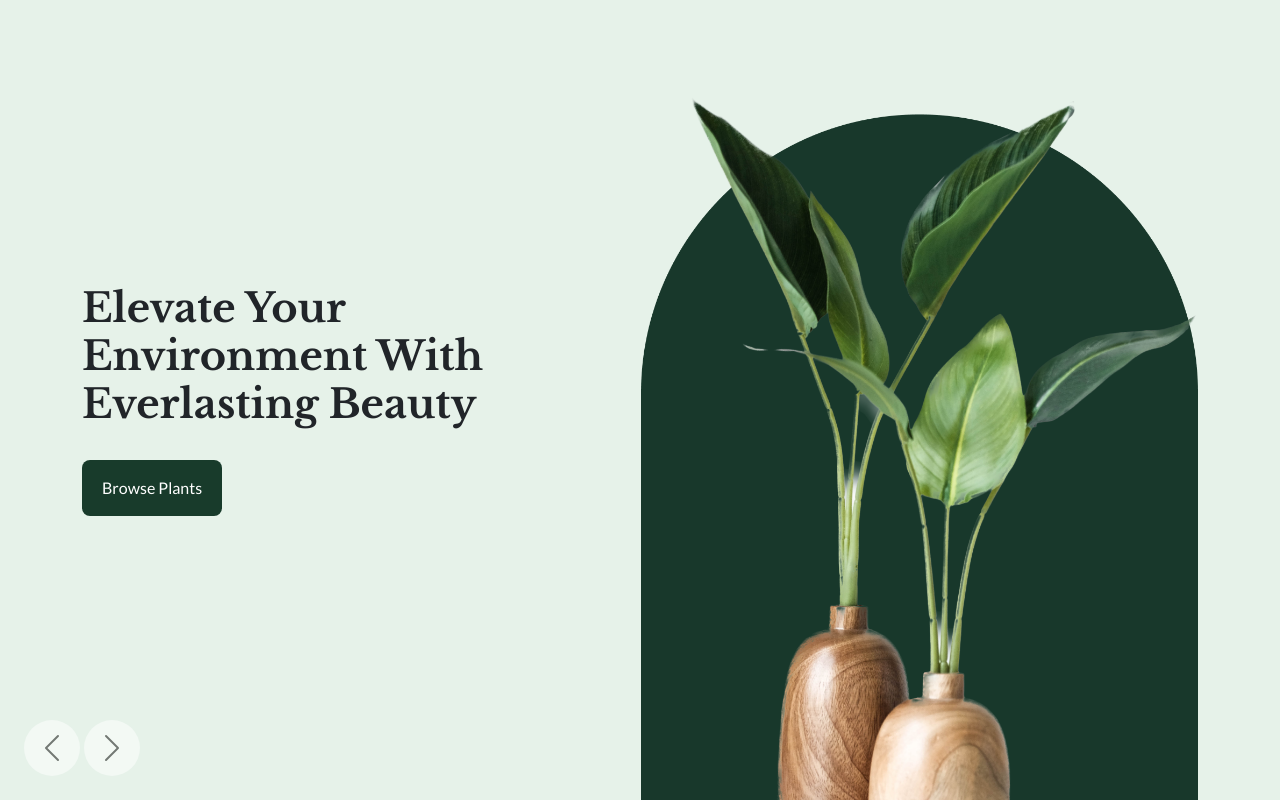
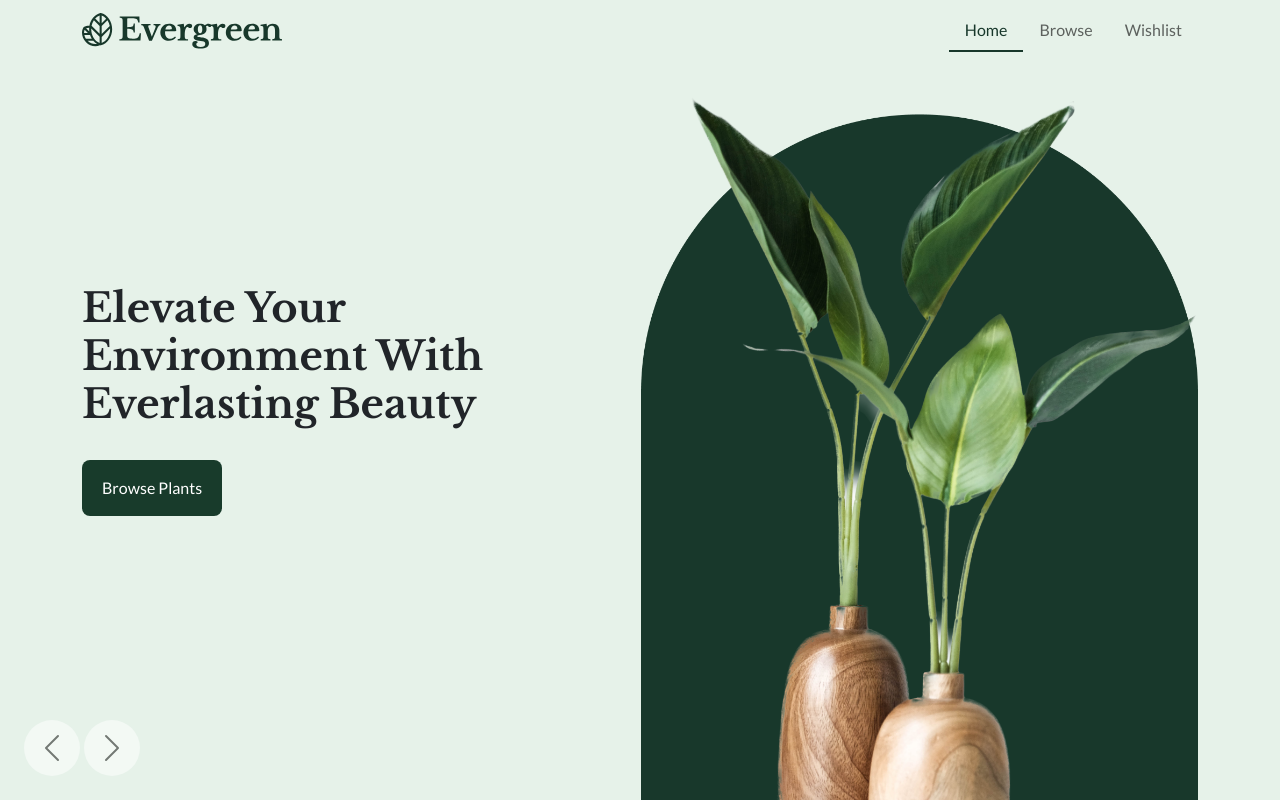
Before and after one commit to JoshuaDeKlerk/231207_Joshua-De-Klerk_DV100_ClassWork, a plain HTML site: page index.html in a window 1280 px wide. Drawn offline with nearby package versions, Linux system fonts and the light colour scheme.

Commit message:
Inserting Navagation Bar

```diff
--- a/index.html
+++ b/index.html
@@ -10,11 +10,40 @@
     <link href="styles/main.css" rel="stylesheet">
   </head>
   <body>
+
+    <!-- ----------------------------------------------------------------------------------- -->
+    <!-- Nav Bar -->
+
+    <nav class="navbar fixed-top">
+      <div class="container">
+
+        <!-- logo -->
+        <a class="navbar-brand" href="#">
+          <img src="assets/Logo.svg">
+        </a>
+
+          <!-- Nav Items -->
+          <ul class="nav">
+            <li class="nav-item">
+              <a class="nav-link active" aria-current="page" href="#">Home</a>
+            </li>
+            <li class="nav-item">
+              <a class="nav-link" href="#">Browse</a>
+            </li>
+            <li class="nav-item">
+              <a class="nav-link" href="#">Wishlist</a>
+            </li>
+          </ul>
+        </div>
+      </div>
+    </nav>
+
     <!-- ----------------------------------------------------------------------------------- -->
     <!-- Carousal -->
 
     <div id="carouselExample" class="carousel slide" data-bs-theme="dark">
         <div class="carousel-inner">
+
           <!-- Slide 1 -->
           <div class="carousel-item active">
             <div class="container">
@@ -36,12 +65,17 @@
               <div class="row full-height">
 
                 <div class="col  align-self-end">
-                  <img src="assets/Slide-2.png" class="slide2">
+                  <img src="assets/Slide-2.png" class="hero-image2">
                 </div>
 
                 <div class="col align-self-center">
                     <h1>Cultivate your paradise today and witness the magic unfold! </h1>
+
+                    <!-- ------------------------------------------------------------------------------------------------------------- -->
+                    <!-- Accordion -->
                     <div class="accordion" id="accordionExample">
+
+                      <!-- Accordion Item 1 -->
                       <div class="accordion-item">
                         <h2 class="accordion-header">
                           <button class="accordion-button" type="button" data-bs-toggle="collapse" data-bs-target="#collapseOne" aria-expanded="true" aria-controls="collapseOne">
@@ -54,6 +88,8 @@
                           </div>
                         </div>
                       </div>
+
+                      <!-- Accordion Item 2 -->
                       <div class="accordion-item">
                         <h2 class="accordion-header">
                           <button class="accordion-button collapsed" type="button" data-bs-toggle="collapse" data-bs-target="#collapseTwo" aria-expanded="false" aria-controls="collapseTwo">
@@ -66,6 +102,8 @@
                           </div>
                         </div>
                       </div>
+
+                      <!-- Accordion Item 3 -->
                       <div class="accordion-item">
                         <h2 class="accordion-header">
                           <button class="accordion-button collapsed" type="button" data-bs-toggle="collapse" data-bs-target="#collapseThree" aria-expanded="false" aria-controls="collapseThree">
--- a/styles/main.css
+++ b/styles/main.css
@@ -40,6 +40,22 @@ button {
 /* ------------------------------------------------------------------- */
 /* Bootstrap Component Overrides */
 
+/* Navigation */
+
+.nav-link {
+    font-family: 'Lato', sans-serif;
+    color: rgba(0, 0, 0, 0.6);
+}
+
+.nav-link:hover {
+    color: #18382B;
+}
+
+.nav-link.active {
+    border-bottom: 2px solid #18382B;
+    color: #18382B;
+}
+
 /* Carousel */
 
 .carousel-item {
@@ -61,6 +77,7 @@ button {
     left: 84px;
 }
 
+/* Slide 1 */
 
 .hero-image {
     height: 90vh;
@@ -68,10 +85,9 @@ button {
     bottom: -100px;
 }
 
-.slide2 {
-    height: 90vh;
-    position: relative;
-}
+/* Slide 2 */
+
+/* Accordion */
 
 .accordion-button {
     background-color: #183B2B;
@@ -88,3 +104,8 @@ button {
     border: 2px solid white;
     color: black;
 }
+
+.hero-image2 {
+    height: 85vh;
+    position: relative;
+}
```
Also changed, not shown: assets/Logo.svg (added), assets/plant1.png (added), scripts/main.js (line endings or trailing spaces).
